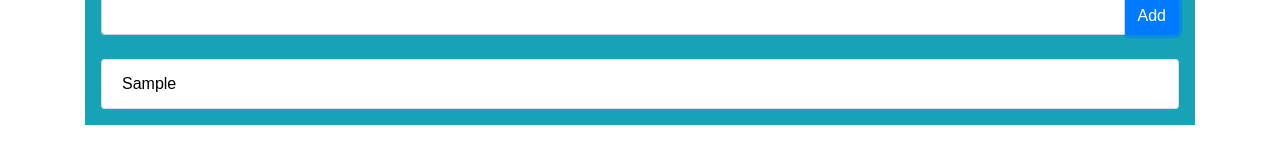
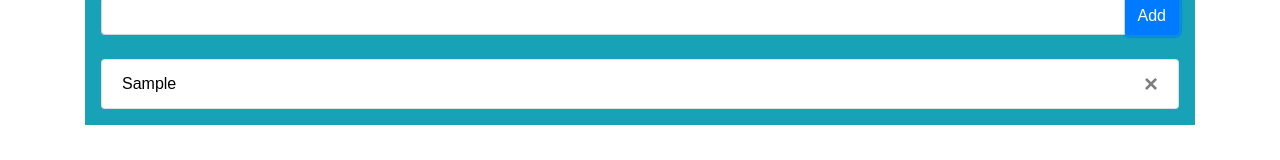
Before and after one commit to bhavinsa/react-todo-advance, a React (Create React App) app: page / in a window 1280 px wide. Both pictures are taken after typing "Sample" into the empty fields and a click on the button "Add". Shown: the part 281-441 px from the top of the page. Built offline with nearby package versions, Linux system fonts and the light colour scheme.

Commit message:
Remove list added.

```diff
--- a/src/Home.jsx
+++ b/src/Home.jsx
@@ -11,7 +11,9 @@ class Home extends Component {
       itemList: [],
       i: 1
     };
+
     this.addTodo = this.addTodo.bind(this);
+    this.removeTodo = this.removeTodo.bind(this);
   }
 
   addTodo(event) {
@@ -24,6 +26,16 @@ class Home extends Component {
     event.preventDefault();
   }
 
+  removeTodo(event) {
+    const id = event.target.id;
+    const remainder = this.state.itemList.filter(todo => {
+      if (todo.key != id) {
+        return true;
+      }
+    });
+    this.setState({ itemList: remainder });
+  }
+
   render() {
     //object destrucation.
     const { children } = this.props;
@@ -33,6 +45,16 @@ class Home extends Component {
         return (
           <li className="list-group-item liStyle" key={item.key}>
             {item.item}
+            <button type="button" className="close" aria-label="Close">
+              <span
+                id={item.key}
+                value={item.key}
+                onClick={this.removeTodo}
+                aria-hidden="true"
+              >
+                &times;
+              </span>
+            </button>
           </li>
         );
       });
```
